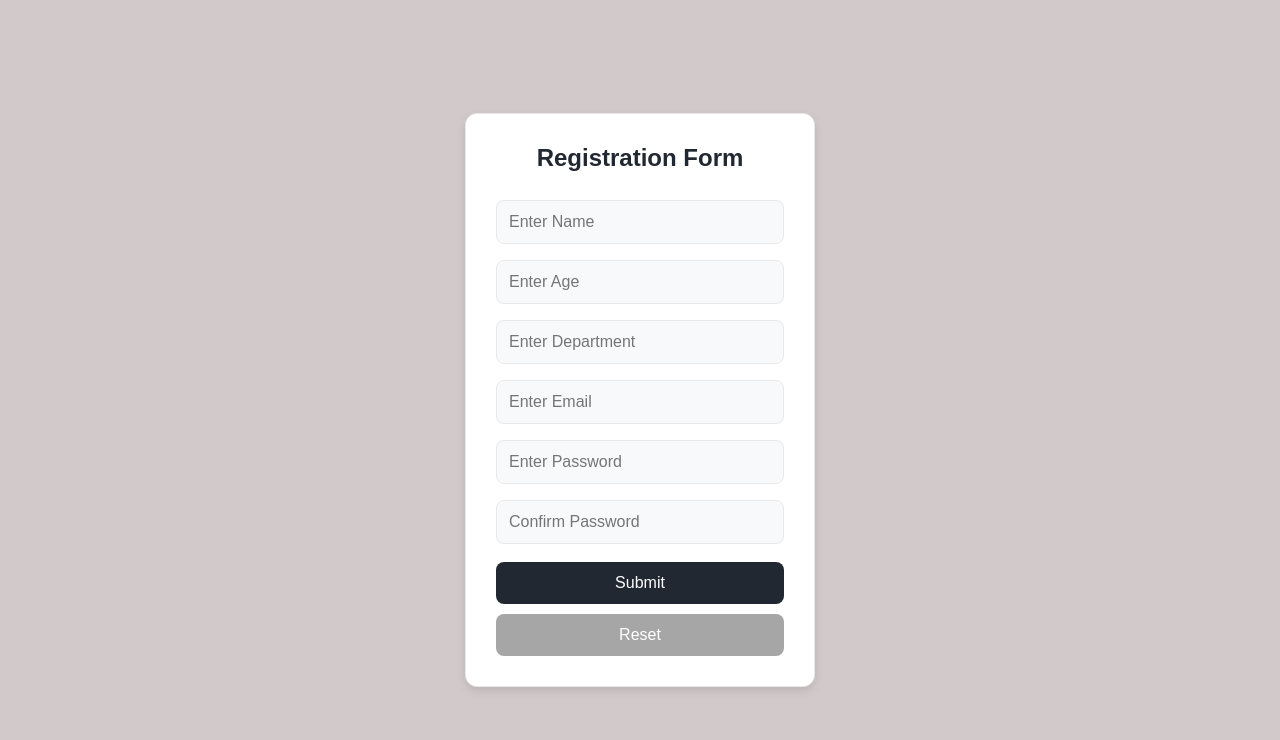
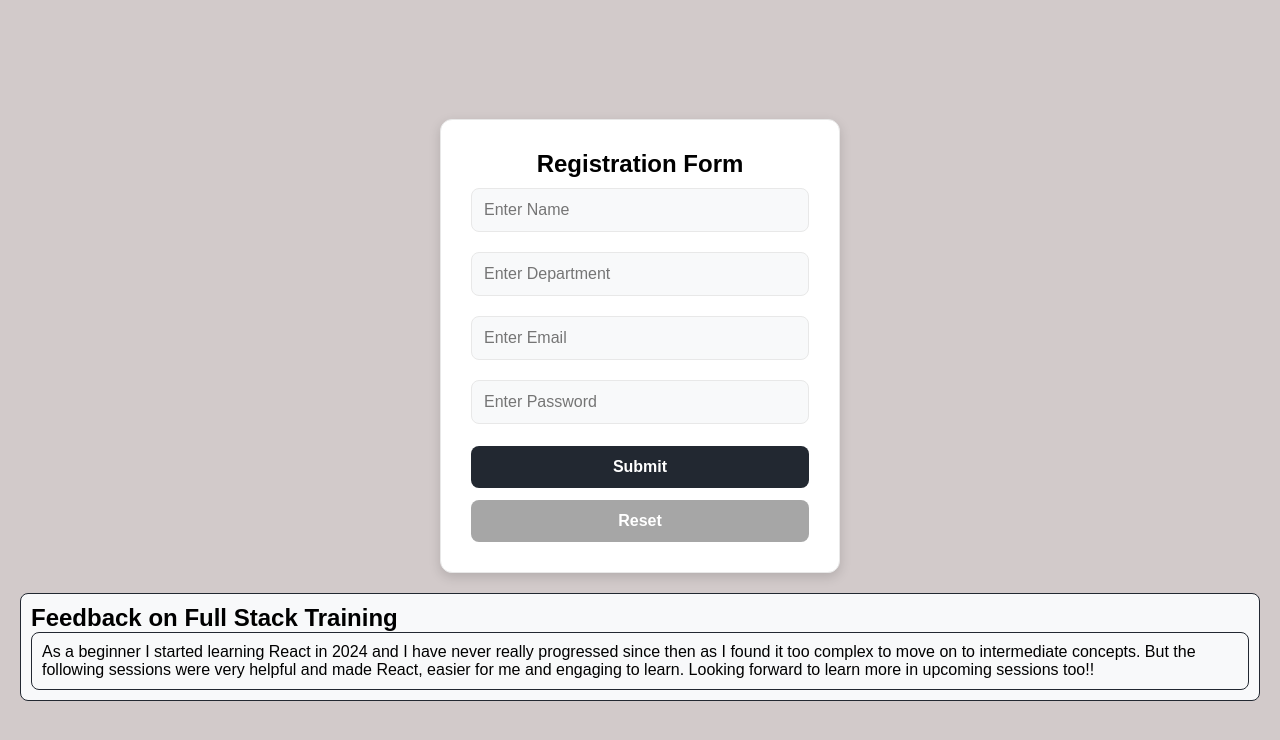
Before and after one commit to shakthi000/full-stack_training, a React (Vite) app in the folder vite-project/: page /feedback in a window 1280 px wide. Shown: the top 740 px of the page. Built offline with nearby package versions, Linux system fonts and the light colour scheme.

Commit message:
assignment-7 updated

```diff
--- /dev/null
+++ b/package.json
@@ -0,0 +1,6 @@
+{
+  "dependencies": {
+    "react-router": "^7.2.0",
+    "react-router-dom": "^7.2.0"
+  }
+}
--- /dev/null
+++ b/vite-project/src/About.jsx
@@ -0,0 +1,14 @@
+import React from 'react'
+import './App.css'
+
+const about = () => {
+  return (
+    <>
+    <div style={{textAlign:"center"}}>
+    <p>This is a sample about for the form page</p>
+    </div>
+    </>
+  )
+}
+
+export default about
--- a/vite-project/src/App.css
+++ b/vite-project/src/App.css
@@ -2,7 +2,7 @@
   margin: 0;
   padding: 0;
   box-sizing: border-box;
-  font-family: 'Poppins',sans-serif;
+  font-family: 'Poppins', sans-serif;
 }
 
 body {
@@ -11,50 +11,48 @@ body {
   display: flex;
   justify-content: center;
   align-items: center;
+  padding: 20px;
 }
 
-.reg-form {
+.container {
+  max-width: 400px;
   background: #FFFFFF;
   padding: 30px;
   border-radius: 12px;
-  box-shadow: 0 4px 8px rgba(0, 0, 0, 0.1);
-  width: 350px;
+  box-shadow: 0 4px 12px rgba(0, 0, 0, 0.15);
   text-align: center;
   border: 1px solid #E8E8E8;
-}
-
-h2 {
-  color: #222831;
-  margin-bottom: 20px;
+  margin: 20px auto;
 }
 
 input {
   width: 100%;
   padding: 12px;
-  margin: 8px 0;
+  margin: 10px 0;
   border: 1px solid #E8E8E8;
   border-radius: 8px;
   outline: none;
   font-size: 16px;
   background: #F8F9FA;
   color: #222831;
-  transition: 0.3s ease-in;
+  transition: all 0.3s ease-in-out;
 }
 
 input:focus {
-  border-color: #A6A6A6;
-  box-shadow: 0 0 6px rgba(166, 166, 166, 0.3);
+  border-color: #777;
 }
 
 button {
   width: 100%;
   padding: 12px;
-  margin-top: 10px;
+  margin-top: 12px;
   border-radius: 8px;
   font-size: 16px;
   cursor: pointer;
   border: none;
   outline: none;
+  font-weight: 600;
+  transition: all 0.3s ease-in-out;
 }
 
 .submit {
@@ -62,15 +60,16 @@ button {
   color: white;
 }
 
-.submit:hover {
-  background: #3A3F47;
-}
-
 .reset {
   background: #A6A6A6;
   color: white;
 }
 
-.reset:hover {
-  background: #7D7D7D;
+.feedback {
+  font-size: 16px;
+  color: #000000;
+  padding: 10px;
+  background: #F8F9FA;
+  border-radius: 8px;
+  border: 1px solid #222831;
 }
--- a/vite-project/src/App.jsx
+++ b/vite-project/src/App.jsx
@@ -1,34 +1,39 @@
 import React, { useState } from "react";
 import "./App.css";
+import About from "./About";
+import Feedback from "./Feedback";
+import { BrowserRouter as Router, Routes, Route } from "react-router-dom";
 
 function App() {
-  const[name,setName]=useState("");
-  const[age,setAge]=useState("");
-  const[dept,setDept]=useState("");
-  const SubmitInfo=(e)=>{
+  const [name, setName] = useState("");
+  const [dept, setDept] = useState("");
+
+  const SubmitInfo = (e) => {
     e.preventDefault();
     console.log(name);
-    console.log(age);
     console.log(dept);
-  }
-
+  };
 
   return (
-    <div className="reg-form">
-      <form className="form" onSubmit={(SubmitInfo)}>
-        <h2>Registration Form</h2>
-        <input className="name" type="text" required value={name} placeholder="Enter Name" onChange={(e)=>setName(e.target.value)} />
-        <input className="age"type="text" required value={age} placeholder="Enter Age" onChange={(e)=>setAge(e.target.value)} />
-        <input className="dept" type="text" required value={dept} placeholder="Enter Department" onChange={(e)=>setDept(e.target.value)} />
+    <Router>
+      <div className="container">
+        <form className="form" onSubmit={SubmitInfo}>
+          <h2>Registration Form</h2>
+          <input className="name" type="text" required value={name} placeholder="Enter Name" onChange={(e) => setName(e.target.value)} />
+          <input className="dept" type="text" required value={dept} placeholder="Enter Department" onChange={(e) => setDept(e.target.value)}/>
+          <input className="email" type="email" required placeholder="Enter Email" />
+          <input className="password" type="password" required placeholder="Enter Password" />
 
-        <input className="email" type="email" required placeholder="Enter Email" />
-        <input className="password" type="password" required placeholder="Enter Password" />
-        <input className="confirm-password" type="password" required placeholder="Confirm Password" />
+          <button className="submit" type="submit">Submit</button>
+          <button className="reset" type="reset">Reset</button>
+        </form>
+      </div>
 
-        <button className="submit" type="submit">Submit</button>
-        <button className="reset">Reset</button>
-      </form>
-    </div>
+      <Routes>
+        <Route path="/" element={<About />} />
+        <Route path="/feedback" element={<Feedback />} />
+      </Routes>
+    </Router>
   );
 }
 
--- /dev/null
+++ b/vite-project/src/Feedback.jsx
@@ -0,0 +1,15 @@
+import React from 'react'
+import './App.css'
+
+const Feedback = () => {
+  return (
+    <>
+    <div className='feedback'>
+    <h2>Feedback on Full Stack Training</h2>
+    <p className='feedback'>As a beginner I started learning React in 2024 and I have never really progressed since then as I found it too complex to move on to intermediate concepts. But the following sessions were very helpful and made React, easier for me and engaging to learn. Looking forward to learn more in upcoming sessions too!!</p>
+    </div>
+    </>
+  )
+}
+
+export default Feedback
```
Also changed, not shown: 1 other file (tests, documents, lock files or other folders).
